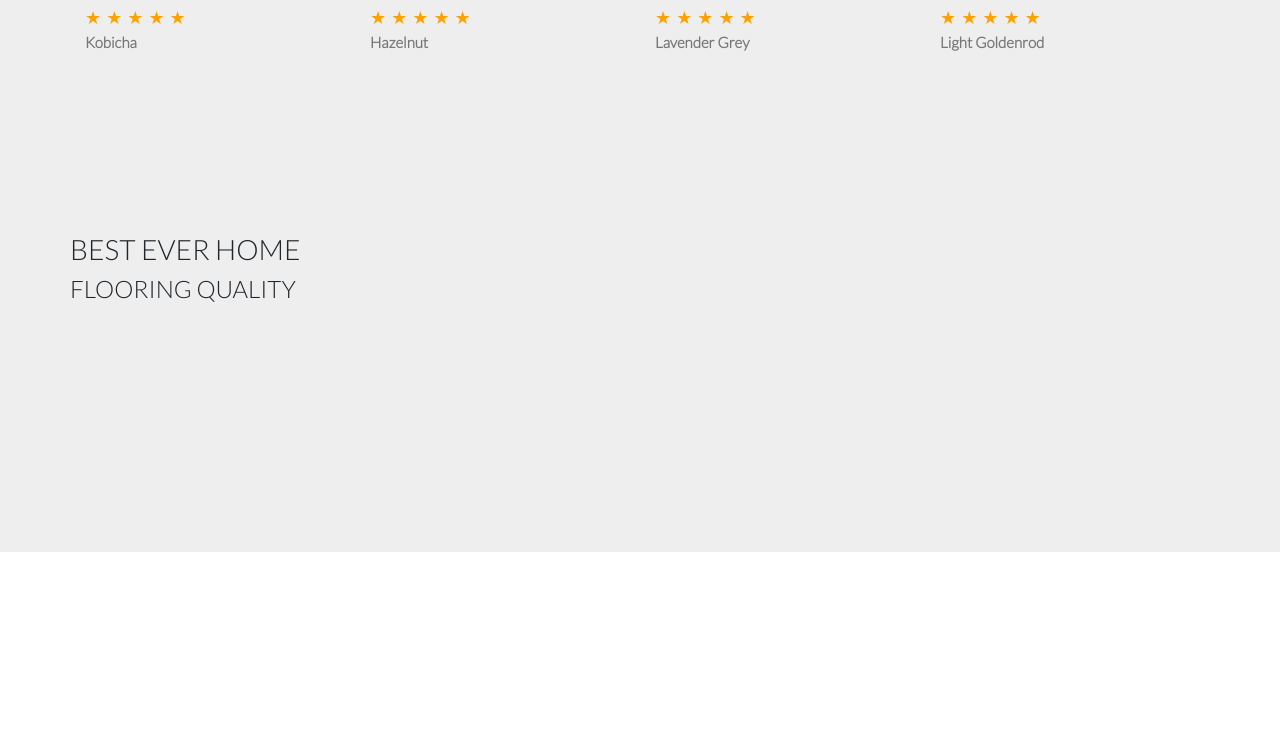
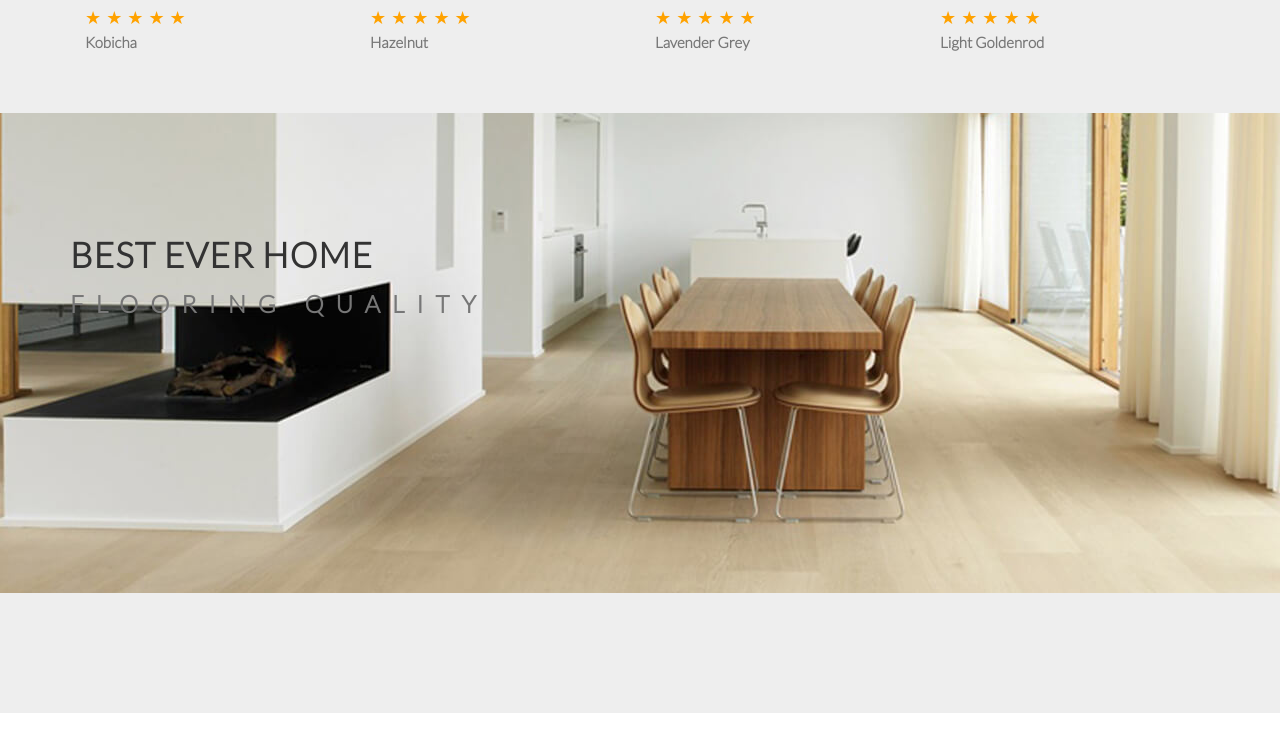
Before and after one commit to shahrukh-1385/CalmWalk, a plain HTML site: page index.html in a window 1280 px wide. Shown: the part 1746-2497 px from the top of the page. Drawn offline with nearby package versions, Linux system fonts and the light colour scheme; a web font is replaced by a local one.

Commit message:
Update style.css

```diff
--- a/style.css
+++ b/style.css
@@ -113,3 +113,29 @@ ul{
     font-size: 15px;
     font-weight: 600;
 }
+.background-img{
+    background: url(./img/cover-img.jpg);
+    background-position: 50%;
+    background-repeat: no-repeat;
+    background-attachment: fixed;
+    width: 100%;
+    height: 60vh;
+    position: relative;
+}
+.first-text-img-cover{
+    margin-bottom: 0.5rem;
+    letter-spacing: .03em;
+    color: #333;
+    text-transform: uppercase;
+    font-weight: 700;
+    font-size: 35px;
+    display: block;
+}
+.second-text-img-cover{
+    padding-top: 5px;
+    color: #777;
+    font-weight: 600;
+    text-transform: uppercase;
+    letter-spacing: .5em;
+    line-height: 1.3em;
+}
```
